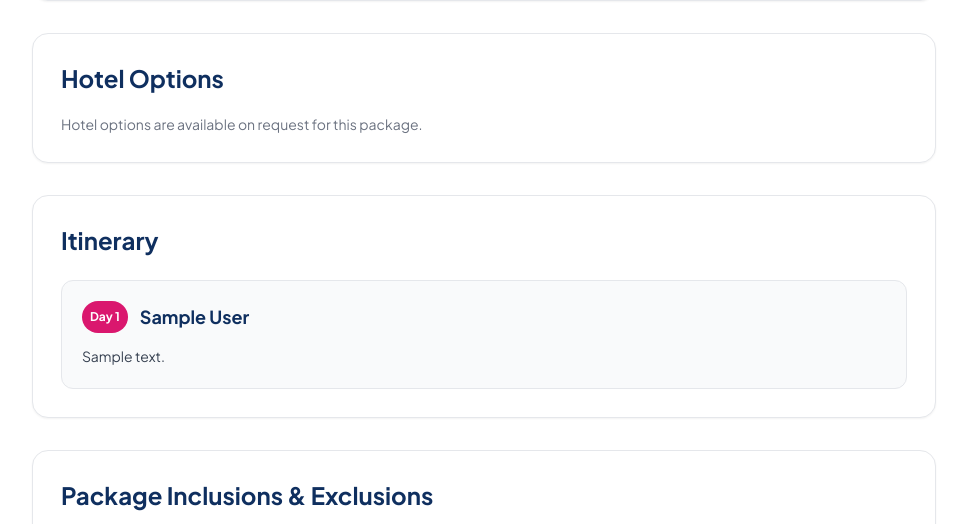
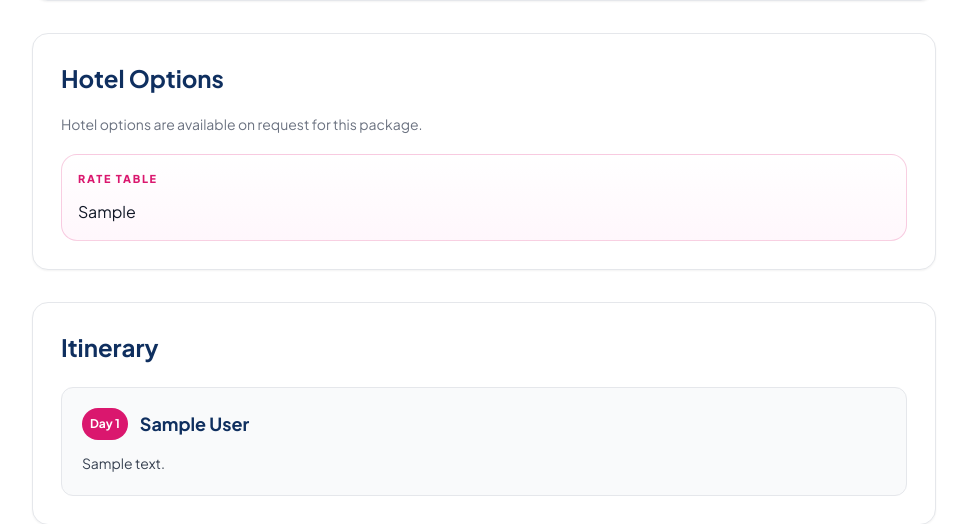
Before and after one commit to EnockOMONDI/nina, a Django app: a page that uses templates/ninatoursui/pages/package-detail.html in a window 1280 px wide. Shown: the part 1249-1773 px from the top of the page, without its empty margins (0-967 px from the left). Run offline with Django 5.2, Linux system fonts and the light colour scheme; tables that the repository leaves empty hold one stand-in row (values such as "Sample post"); grey boxes marked "Sample" are stand-in pictures; data that the repository does not hold is empty; parts of the project's set-up code (start-up, migrations or seed data) failed here and were passed over; some libraries are stand-ins or nearby versions.

Commit message:
Package.pricing_table_html

```diff
--- a/adminside/models.py
+++ b/adminside/models.py
@@ -39,6 +39,7 @@ class Package(models.Model):
     category = models.CharField(max_length=100, blank=True, default="")
     image_url = models.URLField(blank=True, default="")
     description = CKEditor5Field(config_name="default", blank=True, default="")
+    pricing_table_html = CKEditor5Field(config_name="default", blank=True, default="")
     inclusions = models.TextField(blank=True, default="")
     exclusions = models.TextField(blank=True, default="")
     start_date = models.DateField(blank=True, null=True)
--- a/adminside/views.py
+++ b/adminside/views.py
@@ -142,6 +142,14 @@ def package_detail(request, slug):
         .select_related("hotel")
         .order_by("-is_recommended", "sort_order", "id")
     )
+    package_pricing_table_html = package.pricing_table_html or ""
+    if not package_pricing_table_html:
+        first_option_with_table = next(
+            (option for option in hotel_options if option.pricing_table_html),
+            None,
+        )
+        if first_option_with_table:
+            package_pricing_table_html = first_option_with_table.pricing_table_html
 
     package_inclusions = package.inclusions
     if not package_inclusions:
@@ -165,6 +173,7 @@ def package_detail(request, slug):
         "display_currency": display_currency,
         "availability_chips": availability_chips,
         "hotel_options": hotel_options,
+        "package_pricing_table_html": package_pricing_table_html,
         "package_inclusions": package_inclusions,
         "package_exclusions": package_exclusions,
         "inclusion_items": inclusion_items,
--- a/templates/ninatoursui/pages/package-detail.html
+++ b/templates/ninatoursui/pages/package-detail.html
@@ -103,19 +103,19 @@
                                         </span>
                                     {% endif %}
                                 </div>
-                                {% if option.pricing_table_html %}
-                                    <div class="nina-rate-table-wrap mt-4">
-                                        <p class="nina-rate-table-title">Rate Table</p>
-                                        <div class="nina-rate-table-content">
-                                            {{ option.pricing_table_html|safe }}
-                                        </div>
-                                    </div>
-                                {% endif %}
                             </div>
                         {% empty %}
                             <p class="text-sm text-gray-500">Hotel options are available on request for this package.</p>
                         {% endfor %}
                     </div>
+                    {% if package_pricing_table_html %}
+                        <div class="nina-rate-table-wrap mt-5">
+                            <p class="nina-rate-table-title">Rate Table</p>
+                            <div class="nina-rate-table-content">
+                                {{ package_pricing_table_html|safe }}
+                            </div>
+                        </div>
+                    {% endif %}
                 </article>
 
                 <article class="rounded-2xl border border-gray-200 bg-white p-6 sm:p-7 shadow-sm">
```
Also changed, not shown: adminside/admin.py (+21 -1 lines), adminside/migrations/0008_package_pricing_table_html.py (added).
